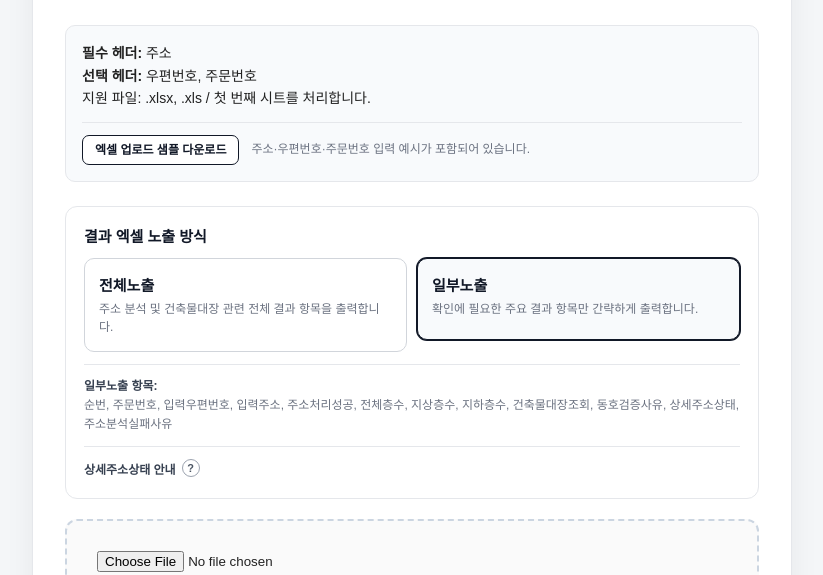
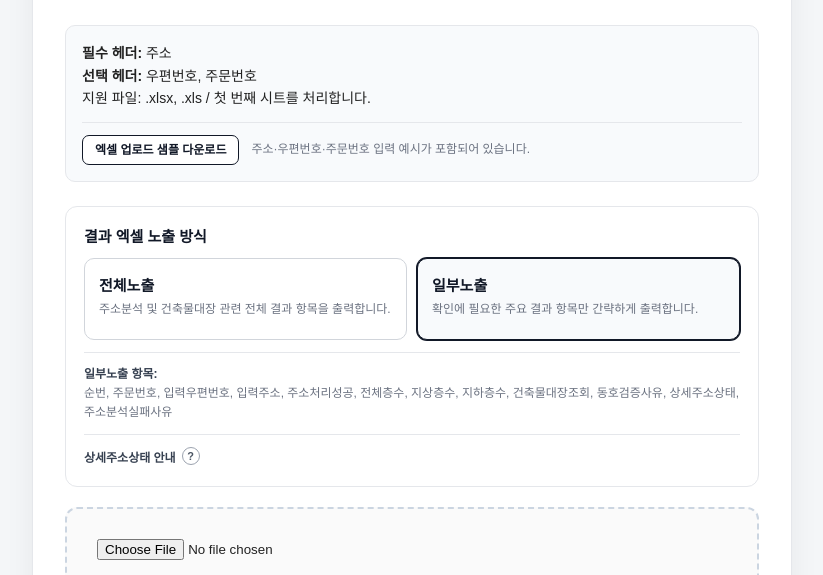
Before and after one commit to aghealth-spec/address-validator-api, a website: page public/index.html in a window 1280 px wide. Shown: the part 182-757 px from the top of the page, without its empty margins (228-1051 px from the left). Drawn offline with Linux system fonts and the light colour scheme.

Commit message:
Update index.html

```diff
--- a/public/index.html
+++ b/public/index.html
@@ -553,7 +553,7 @@
                 </span>
 
                 <span class="output-mode-desc">
-                  주소 분석 및 건축물대장 관련
+                  주소분석 및 건축물대장 관련
                   전체 결과 항목을 출력합니다.
                 </span>
               </span>
```
